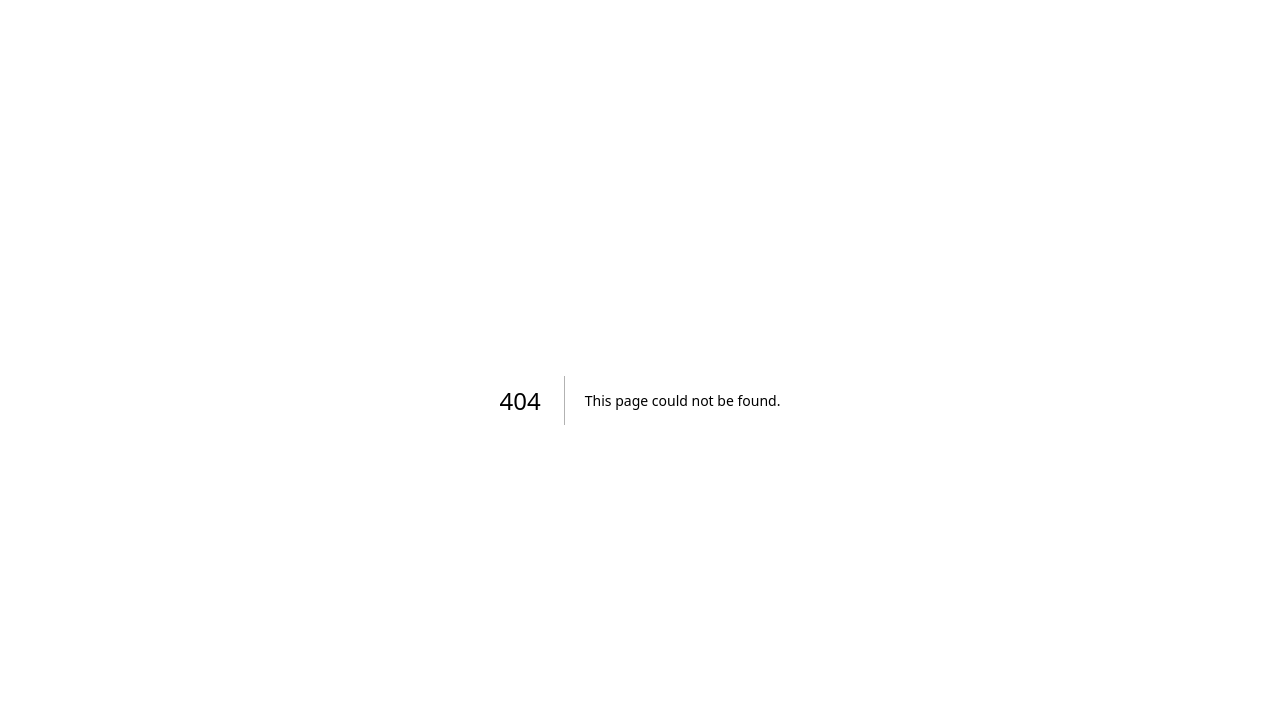
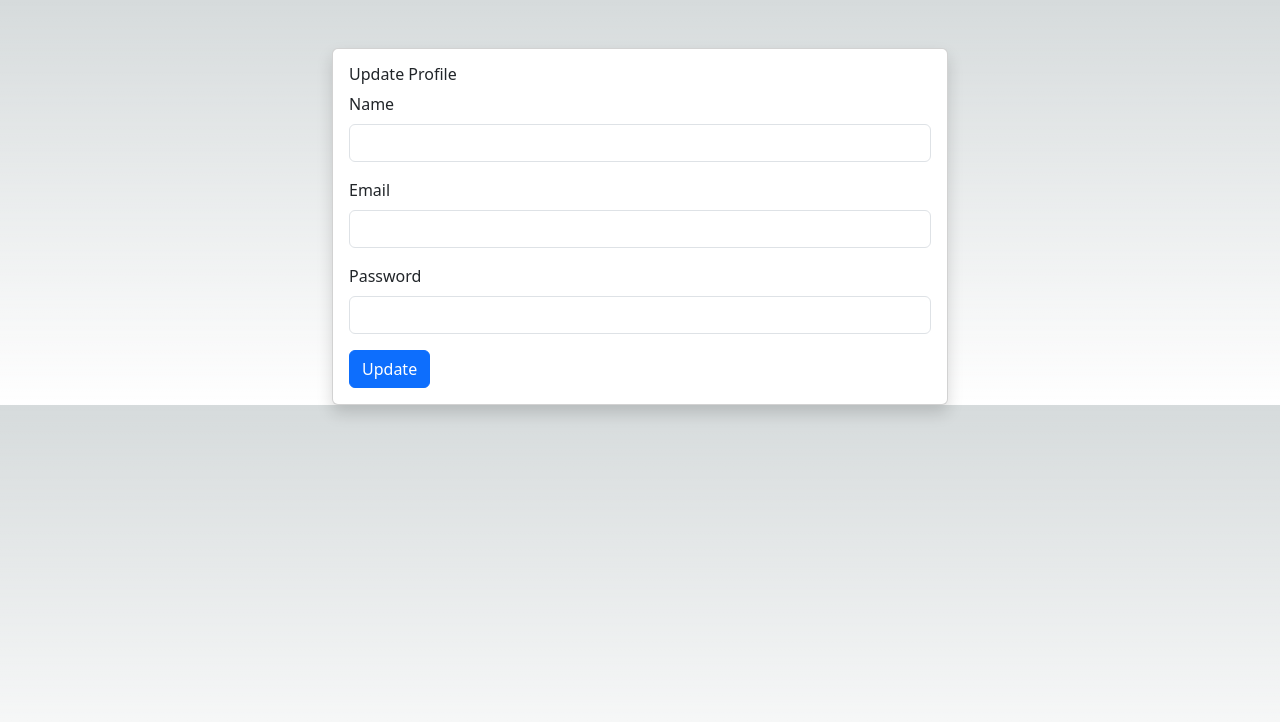
Before and after one commit to ReihanFF/food-journal, a Next.js app: page /updateprofile in a window 1280 px wide. Before the commit this address had no page. Shown: the top 722 px of the page. Built offline with nearby package versions, Linux system fonts and the light colour scheme.

Commit message:
update lagi

```diff
--- a/package.json
+++ b/package.json
@@ -17,6 +17,7 @@
     "next": "13.4.13",
     "postcss": "8.4.27",
     "react": "18.2.0",
+    "react-bootstrap": "^2.8.0",
     "react-dom": "18.2.0",
     "react-redux": "^8.1.2",
     "tailwindcss": "3.3.3"
--- a/src/components/FoodList.js
+++ b/src/components/FoodList.js
@@ -1,15 +1,17 @@
 import React, { useState, useEffect } from 'react';
+import { useAuth } from '../context/AuthContext';
 import axios from 'axios';
 
 const FoodList = () => {
   const [foodItems, setFoodItems] = useState([]);
+  const { authToken } = useAuth();
 
 useEffect(() => {
   async function fetchFoods() {
     try {
       const response = await axios.get('https://api-bootcamp.do.dibimbing.id/api/v1/foods', {
         headers: {
-          Authorization: 'Bearer eyJhbGciOiJIUzI1NiIsInR5cCI6IkpXVCJ9.eyJlbWFpbCI6IlJlaWhhbkBnbWFpbC5jb20iLCJ1c2VySWQiOiI0MDllNGIwMC03NWE2LTRmNTctOGZhYy02YTRiNmZjMjdlNDIiLCJyb2xlIjoiYWRtaW4iLCJpYXQiOjE2OTIzNTM3OTR9.37ojlhoI3e3AwFmFV9AhqxjrNpPEVD6eSMLlFlaTGTg',
+          Authorization: `Bearer ${authToken}`,
           apiKey: 'w05KkI9AWhKxzvPFtXotUva-',
         },
       });
--- a/src/components/LoginCard.js
+++ b/src/components/LoginCard.js
@@ -1,15 +1,20 @@
 import React, { useState } from 'react';
 import { useRouter } from 'next/router';
+import { useAuth } from '../context/AuthContext';
 import axios from 'axios';
 
 const LoginCard = () => {
   const router = useRouter();
-
-  const [email, setUsername] = useState('');
+  const { setAuthToken } = useAuth();
+  const [email, setEmail] = useState('');
   const [password, setPassword] = useState('');
+  const [isLoading, setIsLoading] = useState(false);
+  const [error, setError] = useState(null);
 
   const handleSubmit = async (e) => {
     e.preventDefault();
+    setIsLoading(true);
+    setError(null);
 
     try {
       const response = await axios.post(
@@ -25,11 +30,15 @@ const LoginCard = () => {
         }
       );
 
-      const { token } = response.data;
+      const token = response.data.token;
+      setAuthToken(token);
+      console.log('Token:', token);
 
-      router.push('/main');
+      router.push('/profile');
     } catch (error) {
-      console.error('Login failed:', error);
+      setError('Login failed. Please check your credentials.');
+    } finally {
+      setIsLoading(false);
     }
   };
 
@@ -46,9 +55,10 @@ const LoginCard = () => {
               type="text"
               id="email"
               value={email}
-              onChange={(e) => setUsername(e.target.value)}
+              onChange={(e) => setEmail(e.target.value)}
               required
               className="form-control"
+              aria-label="Email"
             />
           </div>
           <div className="mb-3">
@@ -62,10 +72,17 @@ const LoginCard = () => {
               onChange={(e) => setPassword(e.target.value)}
               required
               className="form-control"
+              autoComplete="current-password"
+              aria-label="Password"
             />
           </div>
-          <button type="submit" className="btn btn-primary">
-            Login
+          {error && <p className="text-danger mb-3">{error}</p>}
+          <button
+            type="submit"
+            className="btn btn-primary"
+            disabled={isLoading}
+          >
+            {isLoading ? 'Logging in...' : 'Login'}
           </button>
         </form>
       </div>
--- a/src/components/Navbar.js
+++ b/src/components/Navbar.js
@@ -1,20 +1,34 @@
 import React from 'react';
+import Link from 'next/link';
+import { useAuth } from '../context/AuthContext';
+import { useRouter } from 'next/router'; // Import the useRouter
 
 const Navbar = ({ children }) => {
+  const { authToken } = useAuth();
+  const router = useRouter(); // Initialize the router
+
   return (
     <div>
-      <nav className="navbar navbar-expand-lg navbar-light bg-light">
-        <a className="navbar-brand" href="/">Food Journal</a>
+      <nav className="navbar navbar-expand-lg navbar-light bg-dark">
+        <Link href="/">
+          Food Journal
+        </Link>
         <ul className="navbar-nav ml-auto">
-          <li className="nav-item">
-            <a className="nav-link" href="/main">Home</a>
+          <li className={`nav-item ${router.pathname === '/main' ? 'active' : ''}`}>
+            <Link href="/main">Home</Link>
           </li>
-          <li className="nav-item">
-            <a className="nav-link" href="/login">Login</a>
-          </li>
-          <li className="nav-item">
-            <a className="nav-link" href="/profile">Profile</a>
-          </li>
+          {!authToken ? (
+            <li className={`nav-item ${router.pathname === '/login' ? 'active' : ''}`}>
+              <Link href="/login">Login</Link>
+            </li>
+          ) : (
+            <>
+              <li className={`nav-item ${router.pathname === '/profile' ? 'active' : ''}`}>
+                <Link href="/profile">Profile</Link>
+              </li>
+              {/* Add a logout link or button here */}
+            </>
+          )}
         </ul>
       </nav>
       <div className="container mt-4">
--- a/src/components/UserProfile.js
+++ b/src/components/UserProfile.js
@@ -1,17 +1,19 @@
 import React, { useState, useEffect } from 'react';
+import Link from 'next/link';
+import { useAuth } from '../context/AuthContext';
 import axios from 'axios';
 
 const ProfilePage = () => {
   const [user, setUser] = useState(null);
+  const { authToken } = useAuth();
 
   useEffect(() => {
     const apiUrl = 'https://api-bootcamp.do.dibimbing.id/api/v1/user';
 
-    const token = 'eyJhbGciOiJIUzI1NiIsInR5cCI6IkpXVCJ9.eyJlbWFpbCI6IlJlaWhhbkBnbWFpbC5jb20iLCJ1c2VySWQiOiI0MDllNGIwMC03NWE2LTRmNTctOGZhYy02YTRiNmZjMjdlNDIiLCJyb2xlIjoiYWRtaW4iLCJpYXQiOjE2OTIzNTM3OTR9.37ojlhoI3e3AwFmFV9AhqxjrNpPEVD6eSMLlFlaTGTg';
 
     axios.get(apiUrl, {
       headers: {
-        Authorization: `Bearer ${token}`,
+        Authorization: `Bearer ${authToken}`,
         apiKey: 'w05KkI9AWhKxzvPFtXotUva-',
       }
     })
@@ -24,18 +26,31 @@ const ProfilePage = () => {
   }, []);
 
   return (
-    <div>
-      {user ? (
-        <div>
-          <h2>{user.name}</h2>
-          <p>Email: {user.email}</p>
-          <p>Role: {user.role}</p>
-          <img src={user.profilePictureUrl} alt="Profile" />
-          <p>Phone Number: {user.phoneNumber}</p>
+    <div className="container mt-5">
+      <div className="row justify-content-center">
+        <div className="col-md-6">
+          <div className="card shadow">
+            <div className="card-body text-center">
+              {user ? (
+                <>
+                  <h2 className="card-title">{user.name}</h2>
+                  <p className="card-text">Email: {user.email}</p>
+                  <p className="card-text">Role: {user.role}</p>
+                  <img src={user.profilePictureUrl} alt="Profile" className="img-fluid rounded-circle mb-3" />
+                  <p className="card-text">Phone Number: {user.phoneNumber}</p>
+                </>
+              ) : (
+                <p className="card-text">Loading...</p>
+              )}
+             <Link href="/updateprofile">
+                <button className="btn btn-primary mt-3">
+                  Update Profile
+                </button>
+              </Link>
+            </div>
+          </div>
         </div>
-      ) : (
-        <p>Loading...</p>
-      )}
+      </div>
     </div>
   );
 };
--- /dev/null
+++ b/src/context/AuthContext.js
@@ -0,0 +1,17 @@
+import { createContext, useContext, useState } from 'react';
+
+const AuthContext = createContext();
+
+export const AuthProvider = ({ children }) => {
+  const [authToken, setAuthToken] = useState(null);
+
+  return (
+    <AuthContext.Provider value={{ authToken, setAuthToken }}>
+      {children}
+    </AuthContext.Provider>
+  );
+};
+
+export const useAuth = () => {
+  return useContext(AuthContext);
+};
--- a/src/pages/_app.js
+++ b/src/pages/_app.js
@@ -1,8 +1,13 @@
+import { AuthProvider } from '../context/AuthContext';
 import 'bootstrap/dist/css/bootstrap.min.css';
 import '../styles/globals.css';
 
 function MyApp({ Component, pageProps }) {
-  return <Component {...pageProps} />;
+  return (
+    <AuthProvider>
+      <Component {...pageProps} />
+    </AuthProvider>
+  );
 }
 
 export default MyApp;
--- /dev/null
+++ b/src/pages/updateprofile.js
@@ -0,0 +1,88 @@
+import React, { useState } from 'react';
+import axios from 'axios';
+
+const UpdateProfilePage = () => {
+  const [formData, setFormData] = useState({
+    name: '',
+    email: '',
+    password: '',
+    // Add other fields you want to update
+  });
+
+  const handleChange = (e) => {
+    const { name, value } = e.target;
+    setFormData((prevData) => ({ ...prevData, [name]: value }));
+  };
+
+  const handleSubmit = async (e) => {
+    e.preventDefault();
+
+    try {
+      const apiUrl = 'https://api-bootcamp.do.dibimbing.id/api/v1/update-profile';
+      const token = 'eyJhbGciOiJIUzI1NiIsInR5cCI6IkpXVCJ9.eyJlbWFpbCI6IlJlaWhhbkBnbWFpbC5jb20iLCJ1c2VySWQiOiI0MDllNGIwMC03NWE2LTRmNTctOGZhYy02YTRiNmZjMjdlNDIiLCJyb2xlIjoiYWRtaW4iLCJpYXQiOjE2OTIzNTM3OTR9.37ojlhoI3e3AwFmFV9AhqxjrNpPEVD6eSMLlFlaTGTg'; // Replace with your token
+
+      const response = await axios.put(apiUrl, formData, {
+        headers: {
+          Authorization: `Bearer ${token}`,
+        },
+      });
+
+      console.log('Update successful:', response.data);
+    } catch (error) {
+      console.error('Update error:', error);
+    }
+  };
+
+  return (
+    <div className="container mt-5">
+      <div className="row justify-content-center">
+        <div className="col-md-6">
+          <div className="card shadow">
+            <div className="card-body">
+              <h2 className="card-title">Update Profile</h2>
+              <form onSubmit={handleSubmit}>
+                <div className="mb-3">
+                  <label htmlFor="name" className="form-label">Name</label>
+                  <input
+                    type="text"
+                    className="form-control"
+                    id="name"
+                    name="name"
+                    value={formData.name}
+                    onChange={handleChange}
+                  />
+                </div>
+                <div className="mb-3">
+                  <label htmlFor="email" className="form-label">Email</label>
+                  <input
+                    type="email"
+                    className="form-control"
+                    id="email"
+                    name="email"
+                    value={formData.email}
+                    onChange={handleChange}
+                  />
+                </div>
+                <div className="mb-3">
+                  <label htmlFor="password" className="form-label">Password</label>
+                  <input
+                    type="password"
+                    className="form-control"
+                    id="password"
+                    name="password"
+                    value={formData.password}
+                    onChange={handleChange}
+                  />
+                </div>
+                {/* Add other form fields for updating */}
+                <button type="submit" className="btn btn-primary">Update</button>
+              </form>
+            </div>
+          </div>
+        </div>
+      </div>
+    </div>
+  );
+};
+
+export default UpdateProfilePage;
```
Also changed, not shown: 1 other file (tests, documents, lock files or other folders).
